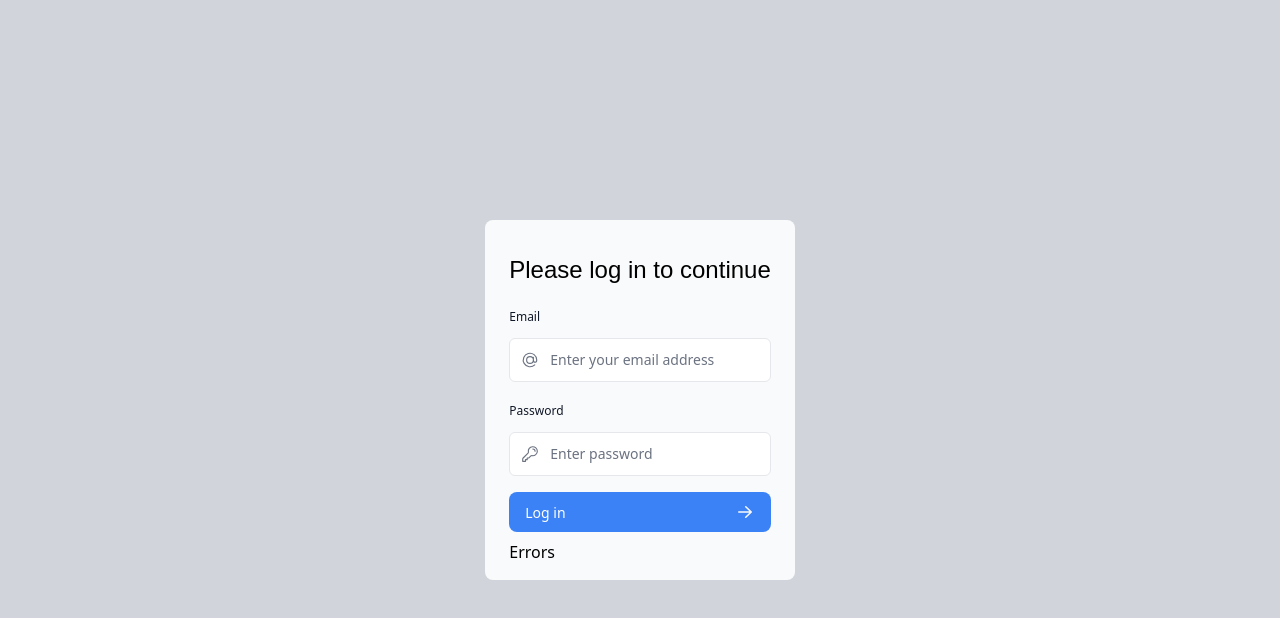
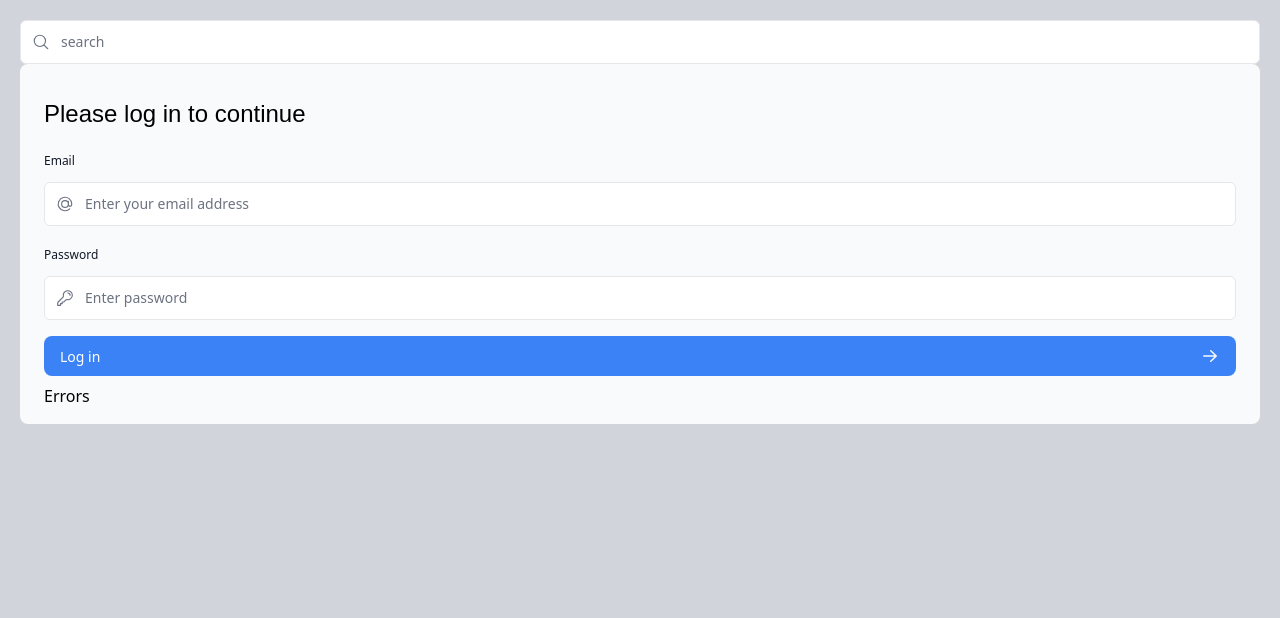
Before and after one commit to PaulHaze/learn-nextjs-tutorial-code, a Next.js app: page / in a window 1280 px wide. Shown: the top 618 px of the page. Built offline with nearby package versions, Linux system fonts and the light colour scheme; a web font is replaced by a local one.

Commit message:
add search component

```diff
--- a/src/app/page.tsx
+++ b/src/app/page.tsx
@@ -1,8 +1,10 @@
 import { LoginForm } from '@/app/ui/login-form';
+import { Search } from '@/app/ui/search';
 
 export default function Home() {
   return (
-    <div className="flex-center h-screen flex-col bg-gray-300">
+    <div className="h-screen bg-gray-300 p-5">
+      <Search placeholder="search" />
       <LoginForm />
     </div>
   );
--- /dev/null
+++ b/src/app/ui/search.tsx
@@ -0,0 +1,23 @@
+'use client';
+
+import { MagnifyingGlassIcon } from '@heroicons/react/24/outline';
+
+type SearchProps = {
+  placeholder: string;
+};
+
+export function Search({ placeholder }: SearchProps) {
+  return (
+    <div className="relative flex flex-1 flex-shrink-0">
+      <label htmlFor="search" className="sr-only">
+        Search
+      </label>
+      <input
+        type="text"
+        className="peer block w-full rounded-md border border-gray-200 py-[9px] pl-10 text-sm outline-2 placeholder:text-gray-500"
+        placeholder={placeholder}
+      />
+      <MagnifyingGlassIcon className="absolute left-3 top-1/2 h-[18px] w-[18px] -translate-y-1/2 text-gray-500 peer-focus:text-gray-900" />
+    </div>
+  );
+}
```
